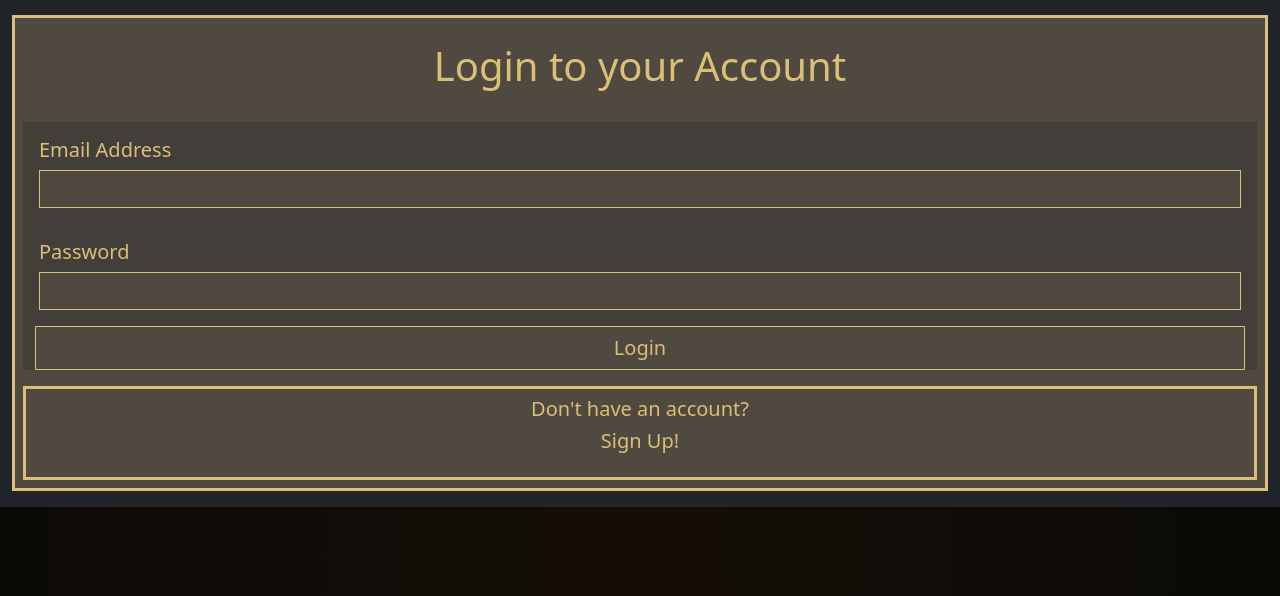
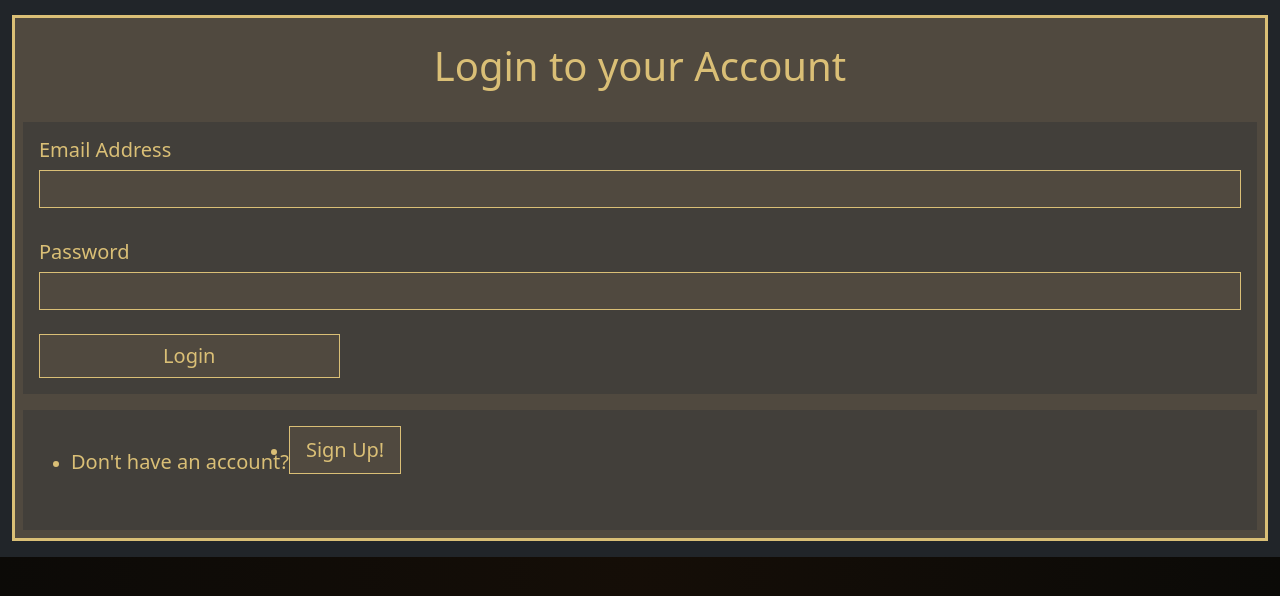
Before and after one commit to aidanlockwood20/IAB207-Assessment-3, a Flask app: page /auth/login in a window 1280 px wide. Shown: the part 107-703 px from the top of the page. Run offline with Flask 2, Linux system fonts and the light colour scheme; some libraries are stand-ins or nearby versions.

Commit message:
Login Form In Progress

```diff
--- a/backyardCinemas/auth_views.py
+++ b/backyardCinemas/auth_views.py
@@ -1,5 +1,4 @@
 # Flask module imports
-from distutils.log import Log
 from flask import Blueprint, render_template, redirect, url_for, flash
 from werkzeug.security import generate_password_hash, check_password_hash
 from flask_login import login_user, logout_user, login_required
@@ -49,7 +48,7 @@ def registration_view():
 
         return redirect(url_for('auth.login_view'))
     else:
-        return render_template('auth/register.html', form=register_form)
+        return render_template('auth/register.html', title = 'Sign Up', form = register_form)
 
 
 @auth_bp.route('/login', methods=['GET', 'POST'])
@@ -84,7 +83,7 @@ def login_view():
         print(error)
         flash(error)
 
-    return render_template('auth/login.html', form = form)
+    return render_template('auth/login.html', title = 'Login', form = form)
 
 
 @auth_bp.route('/logout', methods=['GET', 'POST'])
--- a/backyardCinemas/templates/auth/login.html
+++ b/backyardCinemas/templates/auth/login.html
@@ -31,17 +31,18 @@
                             </div>
                             <div class="card-body">
                                 <h5>{{ form.password.label }}</h5>
-                                {{ form.password(class_="form-control bg-light5") }}
-                            </div>
-                            <div class="container-fluid d-flex">
-                                {{ form.submit(class_="btn bg-light6 w-100", style="font-size: 20px;") }}
+                                {{ form.password(class_="form-control bg-light5 mb-4") }}
+                                {{ form.submit(class_="btn bg-light6 w-25 mx-auto", style="font-size: 20px;") }}
                             </div>
                         </div>
                     </div>
                 </form>
-                <div class="bg-light5 card border-3 p-2">
-                    <div class="card bg-light5 border-0">
-                        <h5 class="text-center">Don't have an account? <a class="nav-link bg-light5" href="{{ url_for('auth.registration_view') }}">Sign Up!</a></h5>
+                <div class="card bg-light2 border-0">
+                    <div class="card-body">
+                        <ul class="d-flex">
+                            <li><h5 class="text-center my-4" style="list-style: none;">Don't have an account?</h5></li>
+                            <li><a class="nav-link btn bg-light6" style="font-size: 20px; list-style: none;" href="{{ url_for('auth.registration_view') }}">Sign Up!</a></li>
+                        </ul>
                     </div>
                 </div>
             </div>
```
Also changed, not shown: backyardCinemas/templates/auth/register.html (+3 -4 lines).
